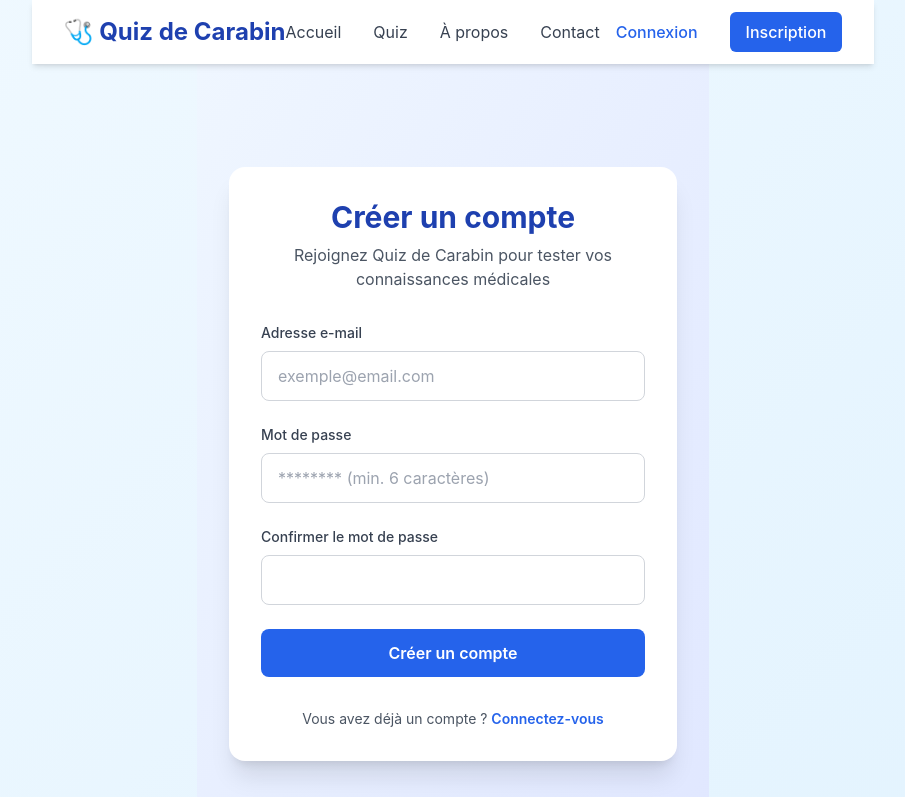
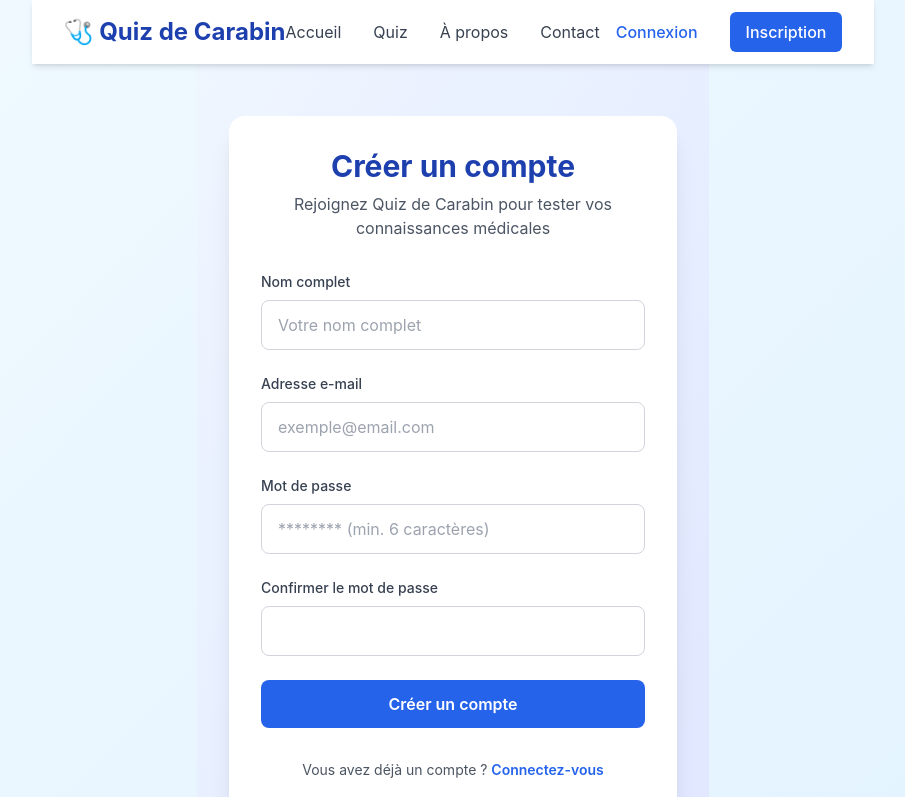
Before and after one commit to GNALO26/frontend-carabin, a React (Create React App) app in the folder frontend/: page /register in a window 1280 px wide. Shown: the top 797 px of the page, without its empty margins (187-1092 px from the left). Built offline with nearby package versions, Linux system fonts and the light colour scheme.

Commit message:
Fix Netlify build: set base to frontend

```diff
--- a/frontend/src/api.js
+++ b/frontend/src/api.js
@@ -1,6 +1,6 @@
 import axios from 'axios';
 
-// Configuration de l'URL de base de l'API
+// Configuration de l'URL de base de l'API - AJOUT DU /api
 const API_BASE_URL = process.env.REACT_APP_API_URL || 'https://carabin-quiz-backend.onrender.com/api';
 
 // Création de l'instance axios
@@ -17,7 +17,7 @@
   (config) => {
     const token = localStorage.getItem('token');
     if (token) {
-     config.headers.Authorization = `Bearer ${token}`;
+      config.headers.Authorization = `Bearer ${token}`;
     }
     return config;
   },
--- a/frontend/src/pages/QuizListPage.jsx
+++ b/frontend/src/pages/QuizListPage.jsx
@@ -10,8 +10,9 @@
   useEffect(() => {
     const fetchQuizzes = async () => {
       try {
+        // CORRECTION: Utilisation de la bonne route API
         const { data } = await API.get("/quizzes");
-        setQuizzes(data.quizzes);
+        setQuizzes(data);
       } catch (err) {
         setError("Erreur lors du chargement des quiz");
         console.error(err);
--- a/frontend/src/pages/RegisterPage.jsx
+++ b/frontend/src/pages/RegisterPage.jsx
@@ -1,10 +1,11 @@
 import React, { useState } from "react";
 import { Link, useNavigate } from "react-router-dom";
-import API from "../services/api"; // on garde ton import existant
+import API from "../services/api";
 import { useAuth } from "../contexts/AuthContext";
 
 const RegisterPage = () => {
   const [formData, setFormData] = useState({
+    name: "", // AJOUT DU CHAMP NAME
     email: "",
     password: "",
     passwordConfirm: "",
@@ -36,20 +37,20 @@
       setLoading(true);
       setError("");
 
-      // 🔹 Supprimer temporairement les tokens pour éviter les interférences
+      // Supprimer temporairement les tokens pour éviter les interférences
       localStorage.removeItem("token");
       localStorage.removeItem("adminToken");
 
-      // 🔹 Appel au backend
-      const { data } = await API.post("/api/auth/register", {
+      // Appel au backend - AJOUT DU CHAMP NAME
+      const { data } = await API.post("/auth/register", {
+        name: formData.name, // AJOUTÉ
         email: formData.email,
         password: formData.password,
       });
 
-
       console.log("✅ Inscription réussie :", data);
 
-      // 🔹 Sauvegarder le token et connecter l'utilisateur
+      // Sauvegarder le token et connecter l'utilisateur
       localStorage.setItem("token", data.token);
       login(data.token, data.user);
       navigate("/dashboard");
@@ -77,6 +78,20 @@
         )}
 
         <form className="space-y-6" onSubmit={handleSubmit}>
+          {/* AJOUT DU CHAMP NAME */}
+          <div>
+            <label className="block text-sm font-medium text-gray-700 mb-2">Nom complet</label>
+            <input
+              type="text"
+              name="name"
+              value={formData.name}
+              onChange={handleChange}
+              required
+              className="w-full px-4 py-3 border border-gray-300 rounded-lg focus:ring-2 focus:ring-blue-500 focus:border-blue-500 transition duration-300"
+              placeholder="Votre nom complet"
+            />
+          </div>
+
           <div>
             <label className="block text-sm font-medium text-gray-700 mb-2">Adresse e-mail</label>
             <input
```
Also changed, not shown: 1 other file (tests, documents, lock files or other folders).
